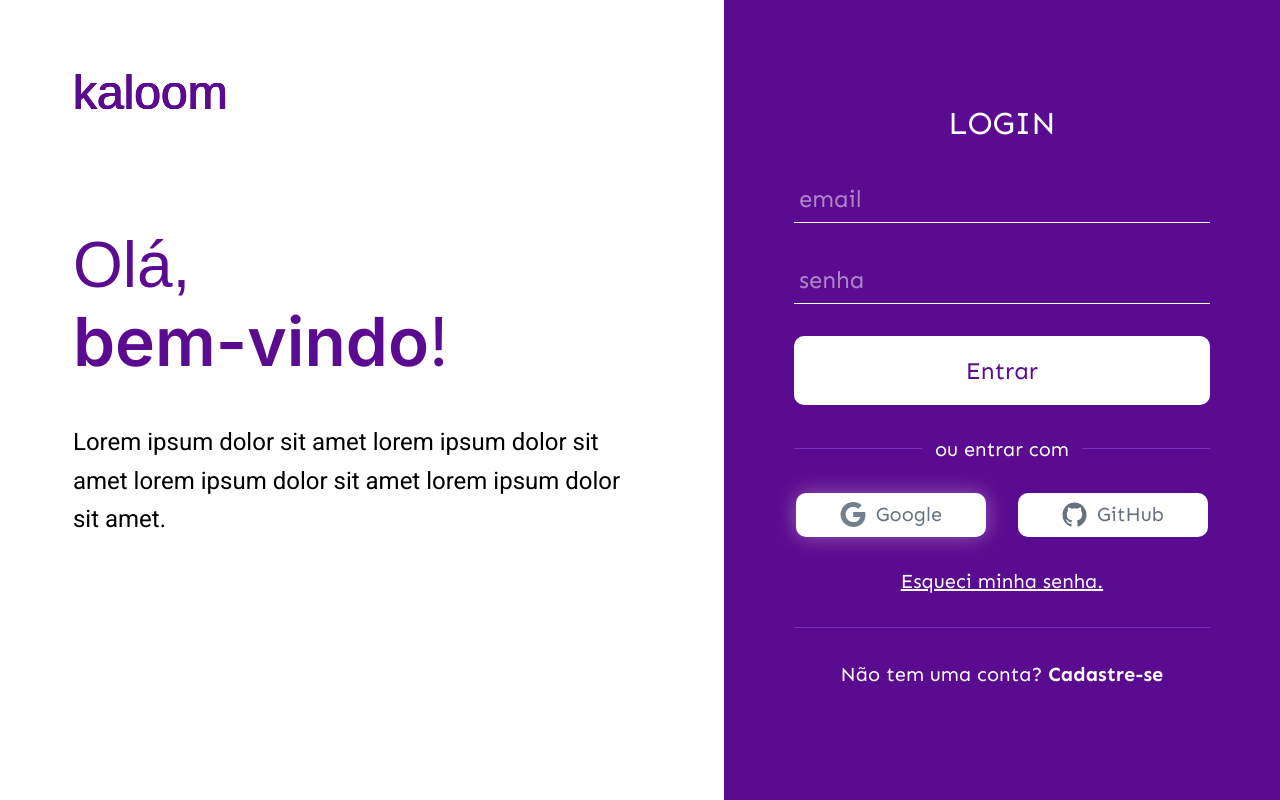
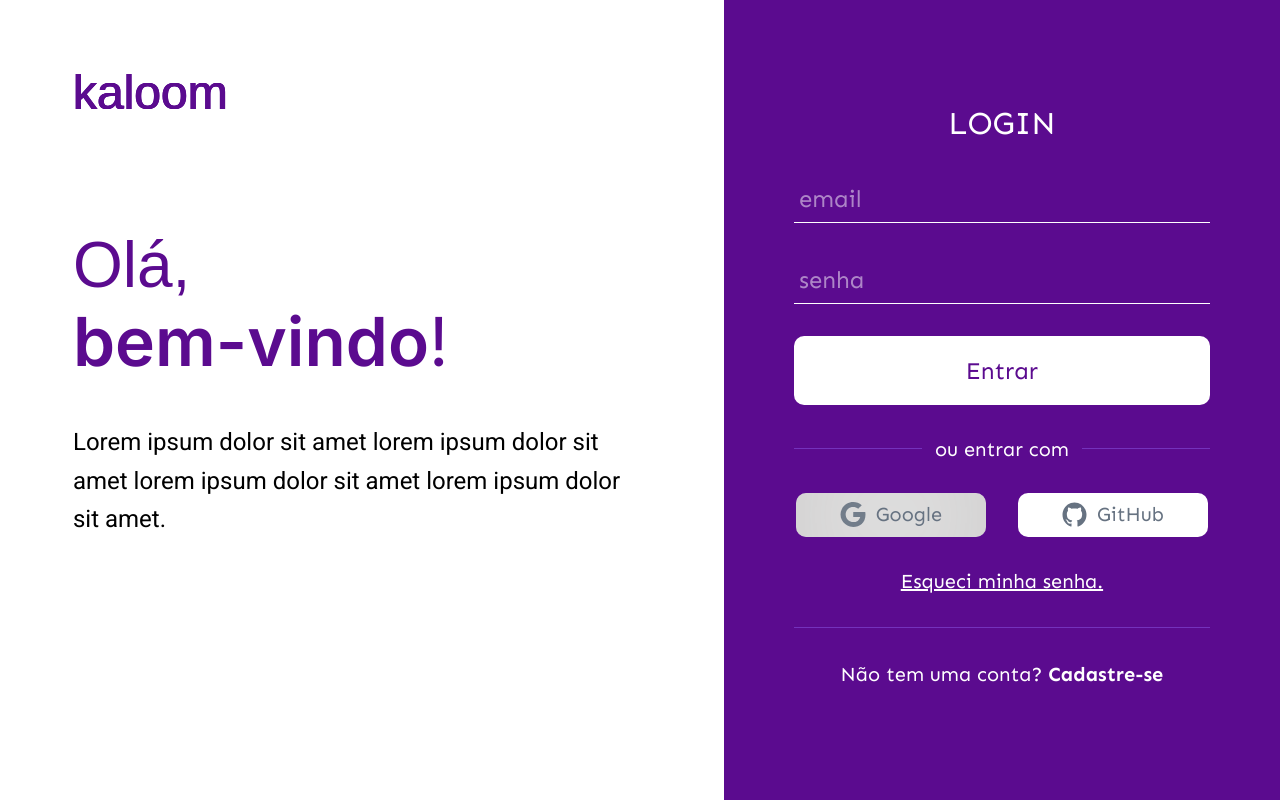
Before and after one commit to kaloom-team/kaloom, a React (Vite) app: page /login in a window 1280 px wide. In both pictures the pointer is over the label "Google". Built offline with nearby package versions, Linux system fonts and the light colour scheme; a web font is replaced by a local one.

Commit message:
feat: choice box-shadow inset on ContentFormLogin

```diff
--- a/src/components/ContentFormLogin/ContentFormLogin.module.scss
+++ b/src/components/ContentFormLogin/ContentFormLogin.module.scss
@@ -49,7 +49,7 @@
     }
 
     &:hover{
-        box-shadow: 0 0 20px #ffffff59;
+        box-shadow: inset 0 0 100px #6d6a6a59;
     }
 }
 
```
